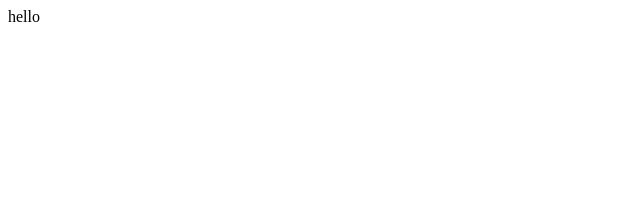
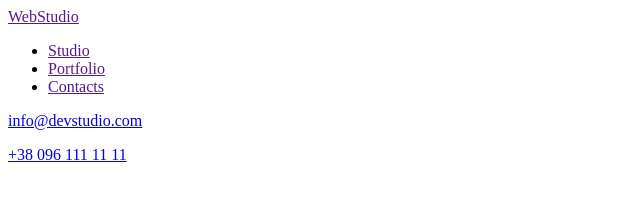
Before and after one commit to staci-bog/goit-markup-hw-01, a plain HTML site: page index.html in a window 1280 px wide. Shown: the whole page, without its empty margins (0-640 px from the left). Drawn offline with Linux system fonts and the light colour scheme.

Commit message:
add header
додані навігаціі у шапку  сайт

```diff
--- a/index.html
+++ b/index.html
@@ -4,9 +4,28 @@
     <meta charset="UTF-8">
     <meta http-equiv="X-UA-Compatible" content="IE=edge">
     <meta name="viewport" content="width=device-width, initial-scale=1.0">
-    <title>Document</title>
+    <title>WebStudio </title>
 </head>
 <body>
-    hello
+    <header>
+        <nav>
+            <a href="">
+                WebStudio
+            </a>
+            <ul>
+                <li><a href="">Studio</a></li>
+                <li><a href="">Portfolio</a></li>
+                <li><a href="">Contacts</a></li>
+            </ul>
+           <p>
+            <a href="mailto:info@devstudio.com">info@devstudio.com</a>
+           </p>
+            <p>
+                <a href="tel:+380961111111">+38 096 111 11 11</a>
+            </p>
+
+        </nav>
+
+    </header>
 </body>
 </html>
```
